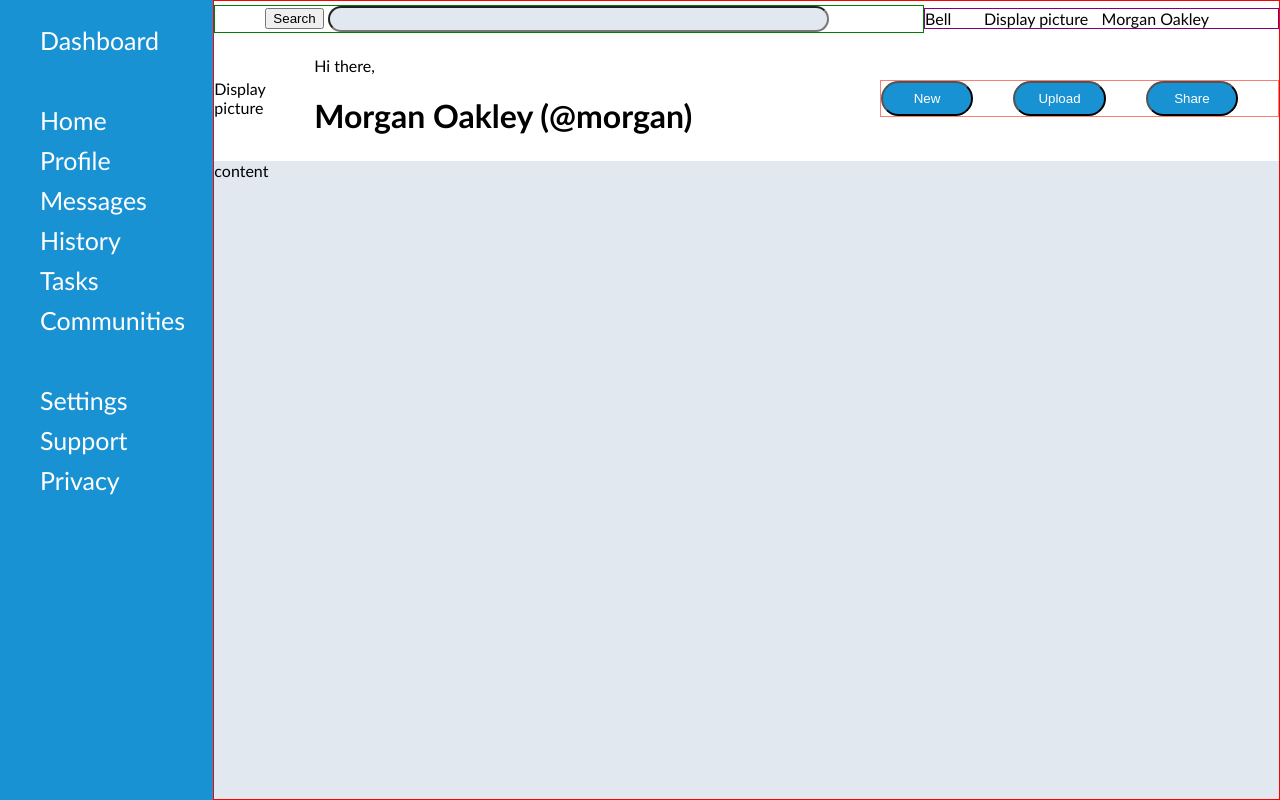
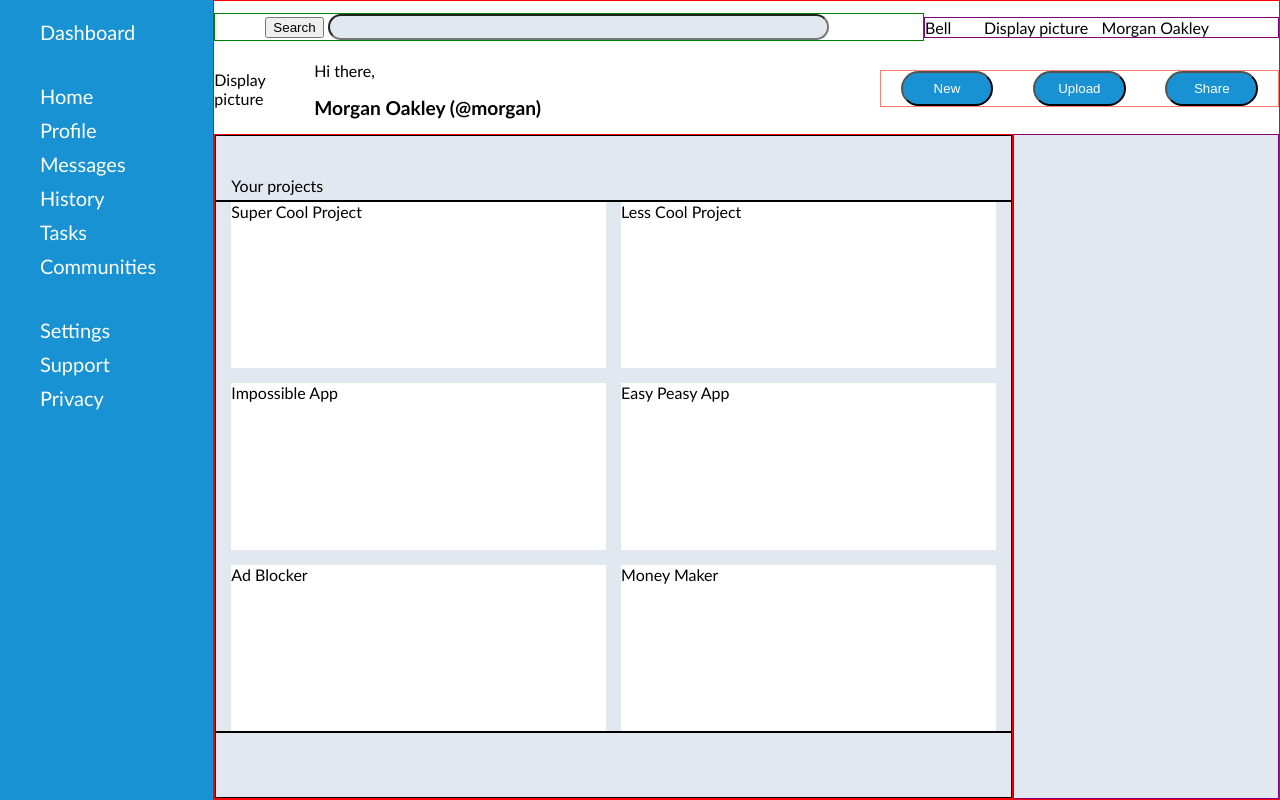
Before and after one commit to MichaelAlexanderBryant/admin-dashboard, a plain HTML site: page index.html in a window 1280 px wide. Drawn offline with Linux system fonts and the light colour scheme.

Commit message:
Add cards to content area

```diff
--- a/index.html
+++ b/index.html
@@ -32,6 +32,7 @@
                     <li>Privacy</li>
                 </ul>
             </div>
+            <div id="menu-space"></div>
         </div>
         <div id="right-side">
             <div id="header">
@@ -61,7 +62,21 @@
                     </div>
                 </div>
             </div>
-            <div id="content">content</div>
+            <div id="content">
+                <div id="content-left">
+                    <div id="cards-header"><span>Your projects</span></div>
+                    <div id="cards">
+                        <div class="card">Super Cool Project</div>
+                        <div class="card">Less Cool Project</div>
+                        <div class="card">Impossible App</div>
+                        <div class="card">Easy Peasy App</div>
+                        <div class="card">Ad Blocker</div>
+                        <div class="card">Money Maker</div>
+                    </div>
+                    <div id="space"></div>
+                </div>
+                <div id="content-right"></div>
+            </div>
         </div>
     </div>
 </body>
--- a/style.css
+++ b/style.css
@@ -21,14 +21,14 @@
 #sidebar {
     background-color: #1992d4;
     color: white;
-    font-size: 25px;
+    font-size: 20px;
     grid-column: 1 / 2;
-    display: flex;
-    flex-direction: column;
+    display: grid;
+    grid-template-rows: 1fr 6fr 3fr 50%;
 }
 
 #logo {
-    flex: 2;
+    grid-row: 1 / 2;
 }
 
 ul {
@@ -36,7 +36,7 @@ ul {
 }
 
 #menu-top {
-    flex: 5;
+    grid-row: 2 / 3;
 }
 
 #menu-top li {
@@ -44,7 +44,11 @@ ul {
 }
 
 #menu-bottom {
-    flex: 14;
+    grid-row: 3 / 4;
+}
+
+#menu-space {
+    grid-row: 4 / 5;
 }
 
 #menu-bottom li {
@@ -56,7 +60,7 @@ ul {
     border: 1px solid red;
     grid-column: 2 / 6;
     display: grid;
-    grid-template-rows: 1fr 4fr;
+    grid-template-rows: 1fr 5fr;
 
 }
 
@@ -71,7 +75,8 @@ ul {
     display: grid;
     grid-template-columns: 2fr 1fr;
     align-items: center;
-    /* justify-items: center; */
+    justify-content: center;
+    padding-top: 10px;
 }
 
 form {
@@ -108,8 +113,13 @@ input {
 
 }
 
+h1 {
+    font-size: larger;
+}
+
 #post-buttons {
     display: grid;
+    justify-items: center;
     grid-template-columns: repeat(3, 1fr);
     border: 1px solid salmon;
 }
@@ -127,4 +137,51 @@ input {
 #content {
     background-color: #e2e8f0;
     grid-row: 2 / 10;
+    display: grid;
+    grid-template-columns: 3fr 1fr;
 }
+
+#content-left {
+    border: 1px solid red;
+    grid-column: 1 / 2;
+    display: grid;
+    grid-template-rows: 10% 3fr 10%;
+}
+
+#cards-header {
+    grid-row: 1 / 2;
+    position: relative;
+}
+
+#cards-header span {
+    position: absolute;
+    bottom: 5px;
+    left: 0;
+    padding-left: 15px;
+}
+
+#cards {
+    grid-row: 2 / 3;
+    display: grid;
+    grid-template-columns: repeat(2, 1fr);
+    grid-template-rows: repeat(3, 1fr);
+    gap: 15px;
+    padding: 0 15px 0 15px;
+}
+
+.card {
+    background-color: white;
+}
+
+#space {
+    grid-row: 3 / 4;
+}
+
+#cards-header, #space, #cards {
+    border: 1px solid black;
+}
+
+#content-right {
+    border: 1px solid purple;
+    grid-column: 2 / 3;
+}
```
